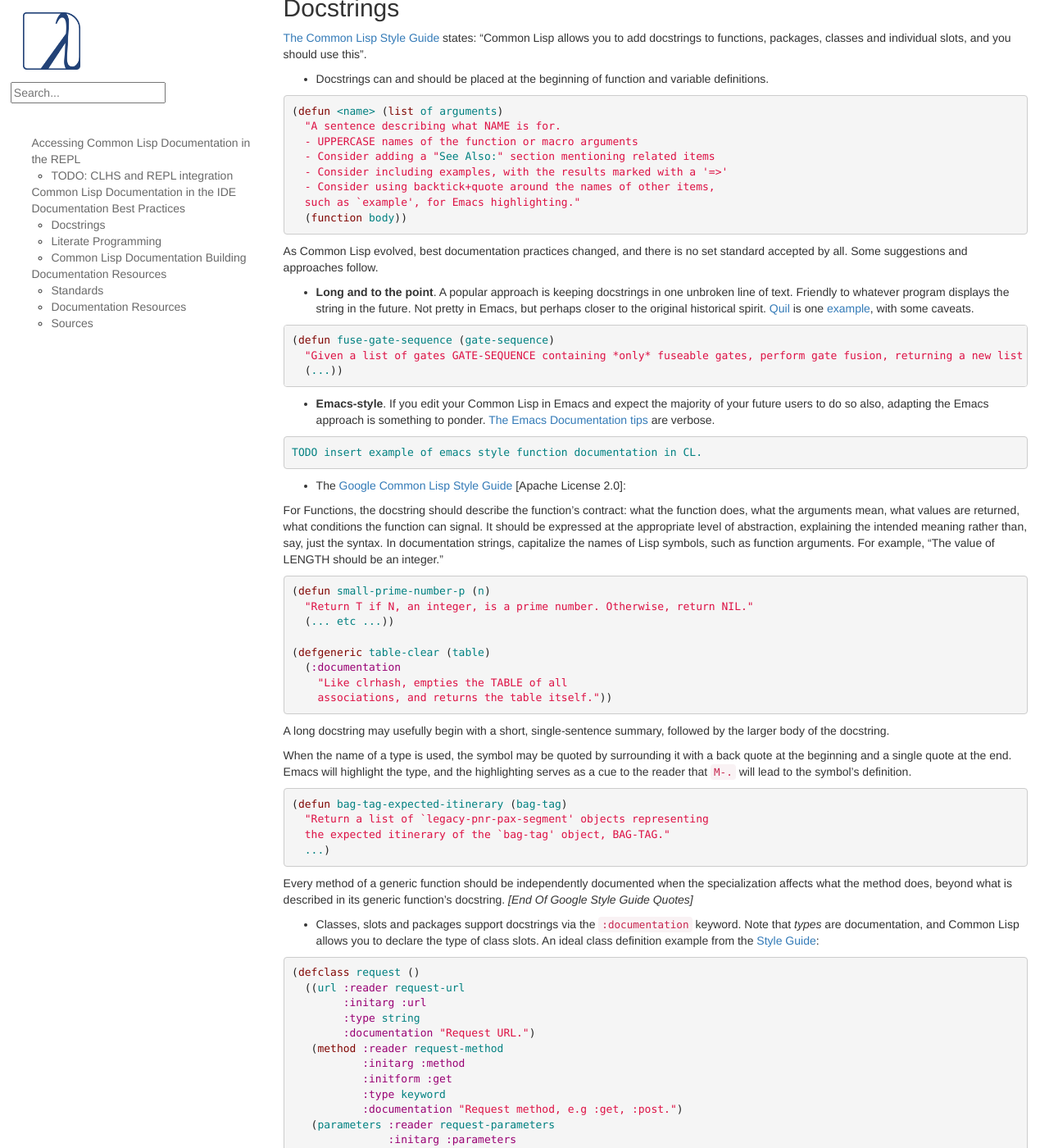
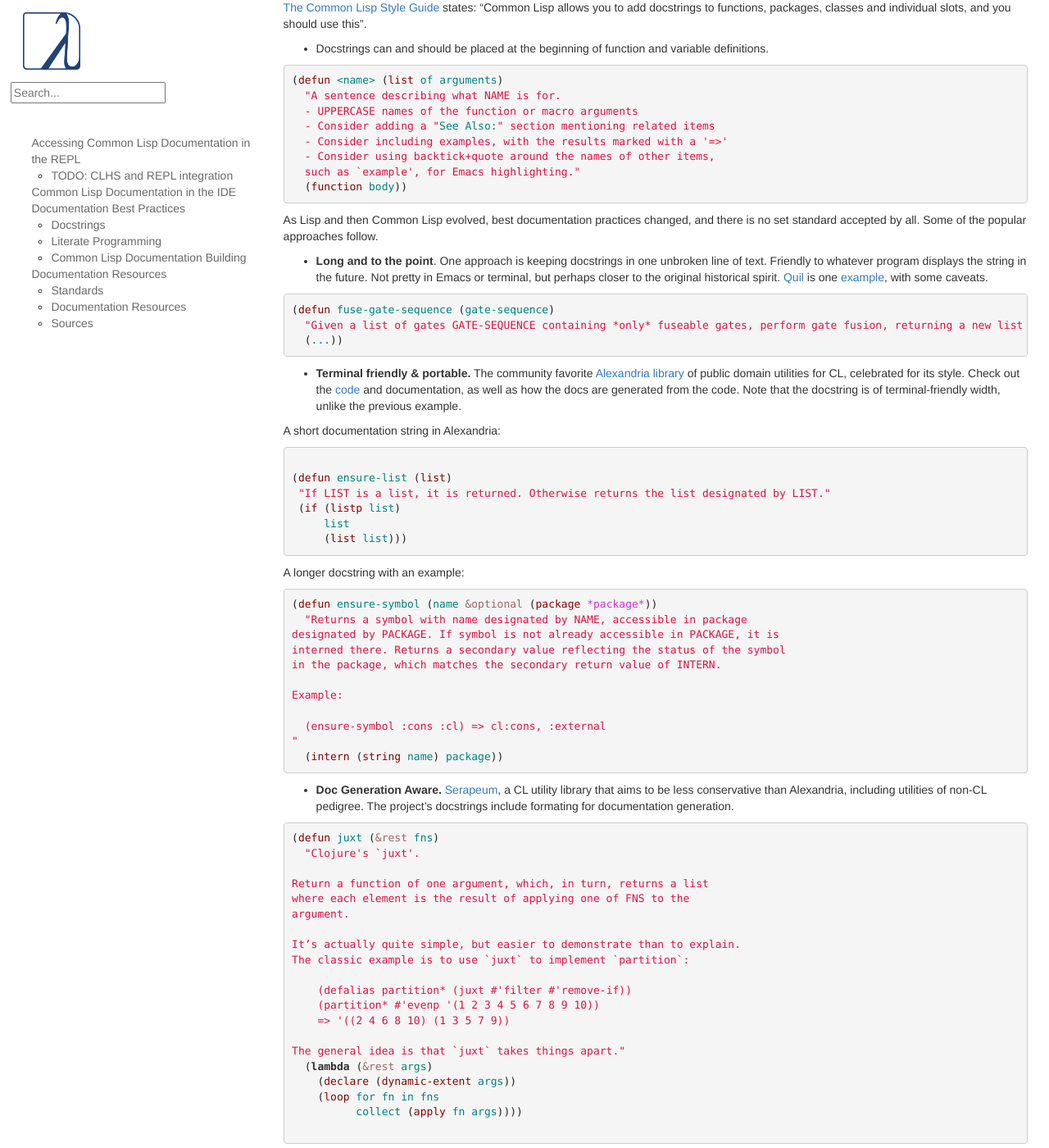
Before and after one commit to LispCookbook/cl-cookbook, a Jekyll site: the page built from documentation.md, in a window 1280 px wide and 1400 px high, scrolled down 2208 px. Shown: the whole window at 82% size. Built offline with Jekyll 4.4.1, drawn with Linux system fonts in a browser that asks for light colours; some of the changed text lies outside the part shown.

Commit message:
Added examples from Alexandria library to doc

```diff
--- a/documentation.md
+++ b/documentation.md
@@ -2,7 +2,7 @@
 title: Using and Creating Documentation
 ---
 
-* NB!: This draft document is under active development, comments and additions are requested. The structure and contents will be changed during draft updates. More direct *recipes*, *tips* and *suggested quick-starts* must be added. Proposed key areas of interest:
+* NB!: This draft is under active development, comments and additions are requested. More direct *recipes*, *tips* and *suggested quick-starts* must be added to the proposed key areas of interest:
 
 * Interactive REPL CL Documentation use
 * IDE CL Documentation use
@@ -55,9 +55,7 @@ Several REPL-centric editors with tab-completion and other perks are described i
 ;; TODO: [ ]check if clhs has a usable lookup function or if :hyperspec is required
 
 (defun ch (str)
-  "CH-ecks if 'STR  is in HyperSpec index,
-  bringing match up in a terminal browser, or NIL.
-  (CH 'DOCUMENTATION) => match HyperSpec & launch lynx"
+  "CH-ecks if STR  is in HyperSpec index, bringing match up in a terminal browser with inferior-shell, or NIL."
   (let* ((root (namestring(clhs:hyperspec-root)))
          (lookup (hyperspec:lookup str))
          ;; Only tested in console for now, with lynx.
@@ -110,15 +108,67 @@ SLIME-INFO uses Emacs info-mode for displaying Common Lisp documentation.
   (function body))
 ~~~
 
-As Common Lisp evolved, best documentation practices changed, and there is no set standard accepted by all. Some suggestions and approaches follow.
+As Lisp and then Common Lisp evolved, best documentation practices changed, and there is no set standard accepted by all. Some of the popular approaches follow.
 
-* **Long and to the point**. A popular approach is keeping docstrings in one unbroken line of text. Friendly to whatever program displays the string in the future. Not pretty in Emacs, but perhaps closer to the original historical spirit. [Quil](https://github.com/quil-lang) is one [example](https://github.com/quil-lang/quilc/blob/master/src/analysis/fusion.lisp), with some caveats.
+* **Long and to the point**. One approach is keeping docstrings in one unbroken line of text. Friendly to whatever program displays the string in the future. Not pretty in Emacs or terminal, but perhaps closer to the original historical spirit. [Quil](https://github.com/quil-lang) is one [example](https://github.com/quil-lang/quilc/blob/master/src/analysis/fusion.lisp), with some caveats.
 
 ~~~lisp
 (defun fuse-gate-sequence (gate-sequence)
   "Given a list of gates GATE-SEQUENCE containing *only* fuseable gates, perform gate fusion, returning a new list of gates that is purportedly mathematically equivalent."
   (...))
 ~~~~
+* **Terminal friendly & portable.** The community favorite [Alexandria library](https://common-lisp.net/project/alexandria/) of public domain utilities for CL, celebrated for its style. Check out the [code](https://gitlab.common-lisp.net/alexandria/alexandria) and documentation, as well as how the docs are generated from the code. Note that the docstring is of terminal-friendly width, unlike the previous example.
+
+A short documentation string in Alexandria:
+~~~lisp
+
+(defun ensure-list (list)
+ "If LIST is a list, it is returned. Otherwise returns the list designated by LIST."
+ (if (listp list)
+     list
+     (list list)))
+~~~
+
+A longer docstring with an example:
+
+~~~lisp
+(defun ensure-symbol (name &optional (package *package*))
+  "Returns a symbol with name designated by NAME, accessible in package
+designated by PACKAGE. If symbol is not already accessible in PACKAGE, it is
+interned there. Returns a secondary value reflecting the status of the symbol
+in the package, which matches the secondary return value of INTERN.
+
+Example:
+
+  (ensure-symbol :cons :cl) => cl:cons, :external
+"
+  (intern (string name) package))
+~~~
+* **Doc Generation Aware.** [Serapeum](https://github.com/ruricolist/serapeum), a CL utility library that aims to be less conservative than Alexandria, including utilities of non-CL pedigree. The project's docstrings include formating for documentation generation.
+
+~~~lisp
+(defun juxt (&rest fns)
+  "Clojure's `juxt'.
+
+Return a function of one argument, which, in turn, returns a list
+where each element is the result of applying one of FNS to the
+argument.
+
+It’s actually quite simple, but easier to demonstrate than to explain.
+The classic example is to use `juxt` to implement `partition`:
+
+    (defalias partition* (juxt #'filter #'remove-if))
+    (partition* #'evenp '(1 2 3 4 5 6 7 8 9 10))
+    => '((2 4 6 8 10) (1 3 5 7 9))
+
+The general idea is that `juxt` takes things apart."
+  (lambda (&rest args)
+    (declare (dynamic-extent args))
+    (loop for fn in fns
+          collect (apply fn args))))
+
+~~~
+
 * **Emacs-style**. If you edit your Common Lisp in Emacs and expect the majority of your future users to do so also, adapting the Emacs approach is something to ponder. [The Emacs Documentation tips](https://www.gnu.org/software/emacs/manual/html_node/elisp/Documentation-Tips.html#Documentation-Tips) are verbose.
 
 ~~~lisp
```
